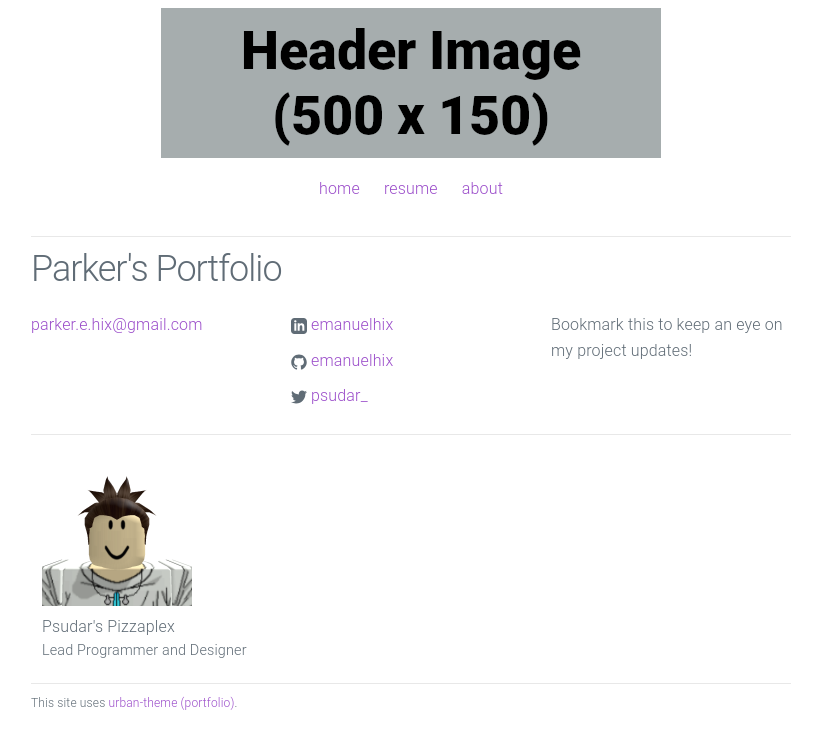
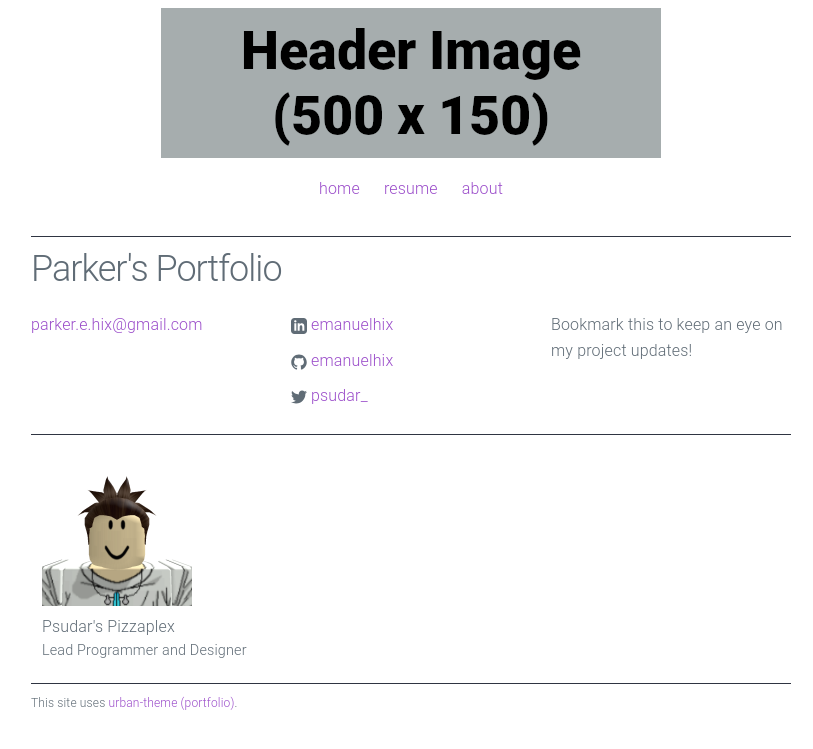
Before and after one commit to emanuelhix/emanuelhix.github.io, a Jekyll site: the page built from index.html, in a window 1280 px wide. Shown: the top 749 px of the page, without its empty margins (229-1042 px from the left). Built offline with Jekyll 4.4.1, drawn with Linux system fonts in a browser that asks for light colours.

Commit message:
dark-theme color change

```diff
--- a/_sass/_layout.scss
+++ b/_sass/_layout.scss
@@ -52,15 +52,15 @@
 }
 
 .site-footer-home {
-    border-top: 1px solid $grey-color-light;
+    border-top: 1px solid $prestige-color;
     margin: 1rem 0;
     padding: 1rem 0;
 	font-size: 0.75em;
 }
 
 .site-info {
-    border-top: 1px solid $grey-color-light;
-	border-bottom: 1px solid $grey-color-light;
+    border-top: 1px solid $prestige-color;
+	border-bottom: 1px solid $prestige-color;
     margin: 1rem 0;
     padding: 1rem 0;
 }
@@ -80,6 +80,6 @@
     border: 1px solid $color-initial;
 
     &:hover {
-        border: 1px solid $grey-color-light;
+        border: 1px solid $prestige-color;
     }
 }
--- a/css/main.scss
+++ b/css/main.scss
@@ -4,8 +4,12 @@
 @charset "utf-8";
 
 $grey-color:       #828282;
-$grey-color-light: lighten($grey-color, 40%);
+$prestige-color: lighten($grey-color, 40%);
 $grey-color-dark:  darken($grey-color, 25%);
+
+// Colors from https://flatuicolors.com/palette/cn
+
+$prestige-color: #2f3542;
 
 // Import partials from `sass_dir` (defaults to `_sass`)
 @import
```
